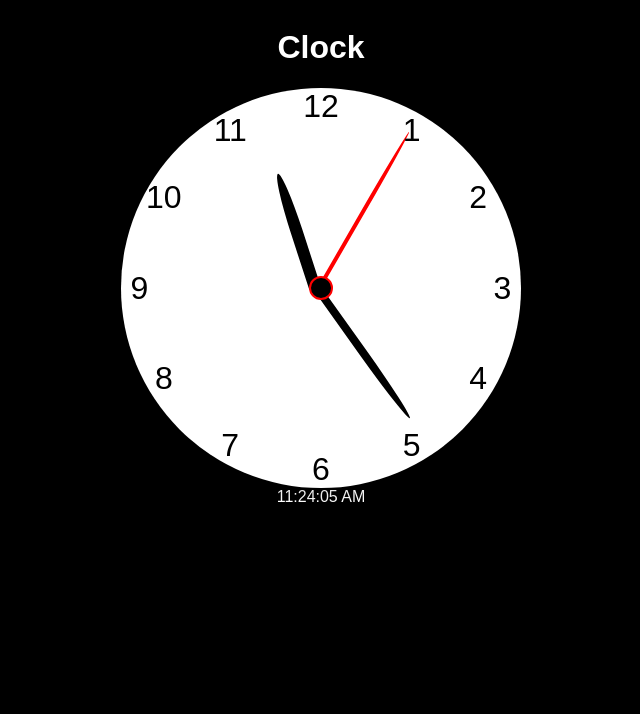
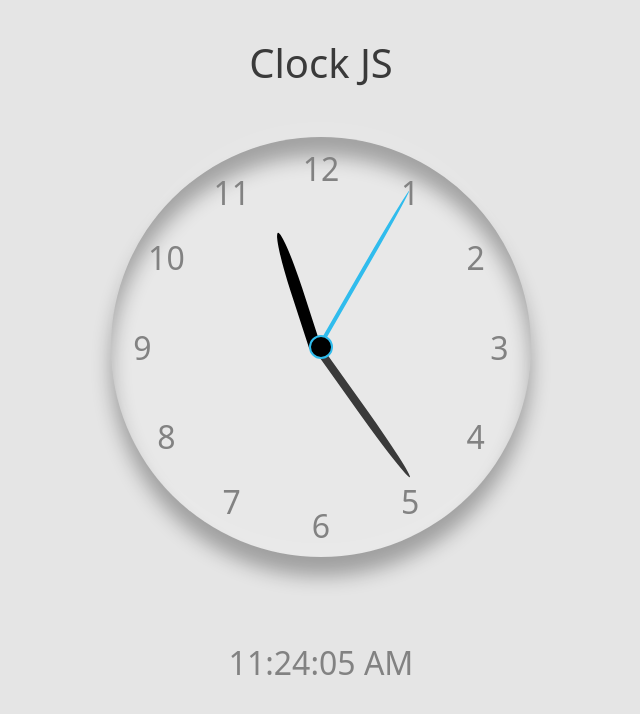
Before and after one commit to ooanishoo/clock-js, a plain HTML site: page index.html in a window 1280 px wide. Shown: the whole page, without its empty margins (319-959 px from the left). Drawn offline with Linux system fonts and the light colour scheme.

Commit message:
style: update styling

```diff
--- a/index.html
+++ b/index.html
@@ -3,19 +3,20 @@
   <head>
     <meta charset="UTF-8" />
     <meta name="viewport" content="width=device-width, initial-scale=1.0" />
-    <title>Analog clock</title>
+    <title>Clock JS</title>
     <link rel="stylesheet" href="style.css" />
     <script defer src="script.js"></script>
   </head>
   <body>
-    <h1>Clock</h1>
+    <main>
+      <h1 class="title">Clock JS</h1>
+      <div class="frame">
         <div class="clock">
           <div class="hand hour"></div>
           <div class="hand minute"></div>
           <div class="hand second"></div>
           <div class="pin"></div>
 
-      <div class="numbers">
           <div style="--count: 1" class="number number1"><span>1</span></div>
           <div style="--count: 2" class="number number2"><span>2</span></div>
           <div style="--count: 3" class="number number3"><span>3</span></div>
@@ -31,5 +32,6 @@
         </div>
       </div>
       <div class="digital-clock"></div>
+    </main>
   </body>
 </html>
--- a/style.css
+++ b/style.css
@@ -1,30 +1,23 @@
-body {
+.frame {
+  background-color: #e8e8e8;
+  width: 420px;
+  height: 420px;
+  border-radius: 50%;
   display: flex;
   flex-direction: column;
   justify-content: center;
   align-items: center;
-  font-family: Arial, Helvetica, sans-serif;
-  background-color: #000;
-  color: #fff;
+  box-shadow: 0em -1.2em 1.2em rgba(255, 255, 255, 0.06),
+    inset 0em -1.2em 1.2em rgba(255, 255, 255, 0.06),
+    0em 1.2em 1.2em rgba(0, 0, 0, 0.3), inset 0em 1.2em 1.2em rgba(0, 0, 0, 0.3);
 }
 
 .clock {
   width: 400px;
   height: 400px;
-  background-color: #fff;
   color: #000;
   border-radius: 50%;
   position: relative;
-  box-shadow: 0px 2px 10px 8px rgba(0, 0, 0, 0.1);
-}
-
-.number {
-  font-size: 2rem;
-  position: absolute;
-  width: 100%;
-  height: 100%;
-  text-align: center;
-  transform: rotate(calc(var(--count) * 30deg));
 }
 
 .hand {
@@ -33,16 +26,11 @@ body {
   bottom: 50%;
   width: 2%;
   height: 40%;
-  background-color: #000;
+  background-color: var(--primary-color);
   border-top-left-radius: 50%;
   border-top-right-radius: 50%;
   transform: translate(50%);
   transform-origin: bottom;
-}
-
-.number span {
-  display: block;
-  transform: rotate(calc(var(--count) * -30deg));
 }
 
 .hour {
@@ -59,7 +47,7 @@ body {
 .second {
   width: 1%;
   height: 45%;
-  background-color: red;
+  background-color: var(--secondary-color);
   transform: rotate(290deg);
 }
 
@@ -68,9 +56,60 @@ body {
   width: 20px;
   height: 20px;
   background-color: black;
-  border: 2px solid red;
+  border: 2px solid var(--secondary-color);
   right: 50%;
   top: 50%;
   border-radius: 50%;
   transform: translate(50%, -50%);
 }
+
+.number {
+  font-size: 2rem;
+  position: absolute;
+  width: 100%;
+  height: 100%;
+  text-align: center;
+  transform: rotate(calc(var(--count) * 30deg));
+  color: var(--main-text-color);
+}
+
+.number span {
+  display: block;
+  transform: rotate(calc(var(--count) * -30deg));
+}
+
+/* miscellaneous styles */
+
+:root {
+  --main-bg-color: #e5e5e5;
+  --main-text-color: #828282;
+  --primary-color: #3a3a3a;
+  --secondary-color: #30bced;
+}
+
+body {
+  font-family: system-ui, -apple-system, BlinkMacSystemFont, "Segoe UI", Roboto,
+    Oxygen, Ubuntu, Cantarell, "Open Sans", "Helvetica Neue", sans-serif;
+  background-color: var(--main-bg-color);
+  color: var(--main-text-color);
+}
+
+main {
+  display: flex;
+  flex-direction: column;
+  justify-content: center;
+  align-items: center;
+  gap: 20px;
+}
+
+.title {
+  font-size: 2.5rem;
+  font-weight: 400;
+  color: var(--primary-color);
+}
+
+.digital-clock {
+  margin-top: 4rem;
+  font-size: 2rem;
+  font-weight: 300;
+}
```
Lines whose indentation alone changed are shown as unchanged.
